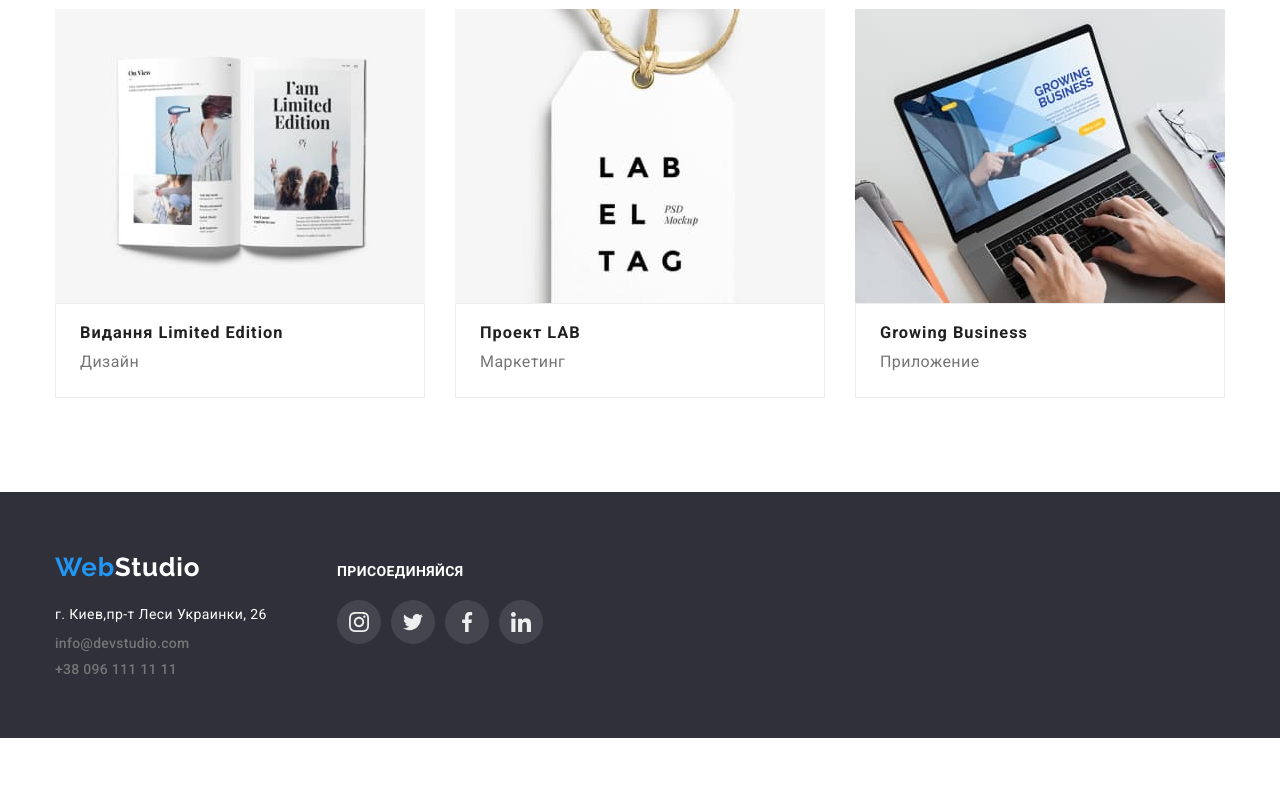
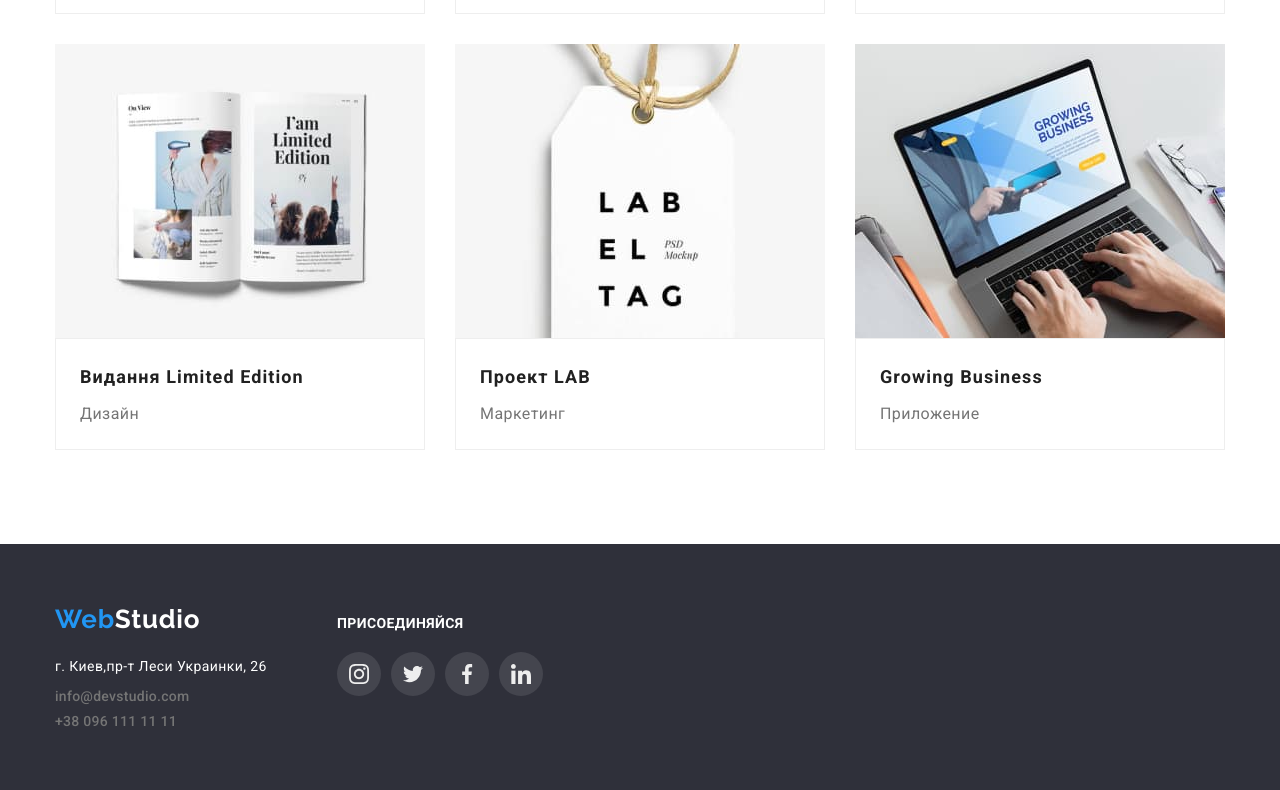
Before and after one commit to Olena-Lena/homework-4, a plain HTML site: page portfolio.html in a window 1280 px wide. Shown: the part 1090-1880 px from the top of the page. Before the commit the page ends 1828 px from the top, so only its background shows below. Drawn offline with nearby package versions, Linux system fonts and the light colour scheme.

Commit message:
First commit

```diff
--- a/css/styles.css
+++ b/css/styles.css
@@ -136,6 +136,9 @@ gap: 50px;}
 .is-active {color: var(--color-accent);}
 
 .contact-mail {
+display: flex;
+align-items: center;
+
 font-family: var(--main-font-family);
 font-weight: 500;
 letter-spacing: 0.02em;
@@ -147,6 +150,8 @@ color: var(--color-accent)
 }
 
 .contact-number {
+display: flex;
+align-items: center;
 font-family: var(--main-font-family);
 font-weight: 500;
 letter-spacing: 0.02em;
@@ -388,7 +393,7 @@ color:#AFB1B8;
 .social-items:hover,
 .social-items:focus {
 background-color: var(--color-accent);
-fill: #FFFFFF}
+color: #FFFFFF}
 
 /*=======END SECTION COMMAND=======*/
 
@@ -538,7 +543,8 @@ margin-bottom: 4px;
 font-family: var(--main-font-family);
 font-weight: 700;
 letter-spacing: 0.06em;
-
+font-size: 18px;
+line-height: 2.0;
 color: var(--basic-color-font);}
 
 .filter {
```
